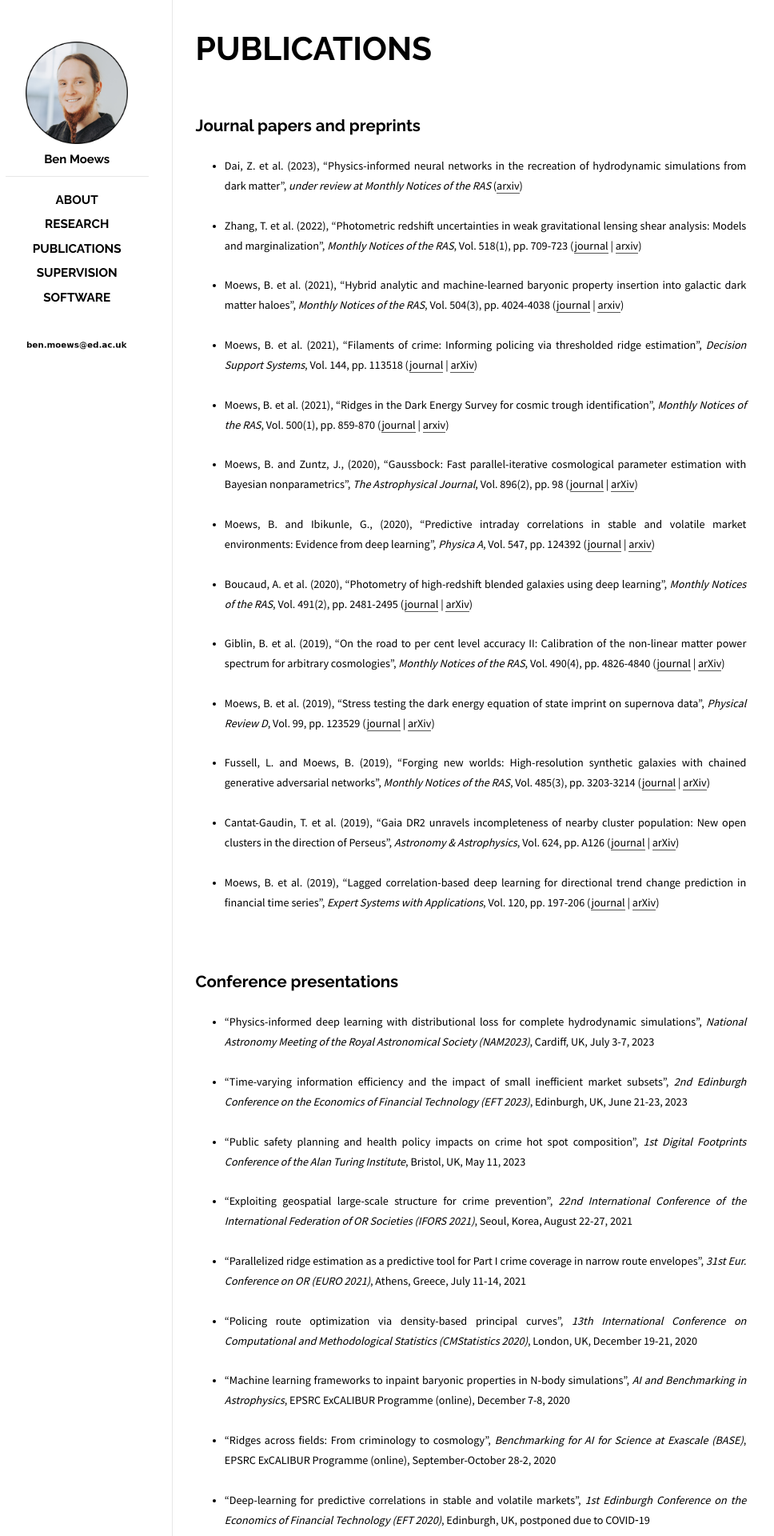
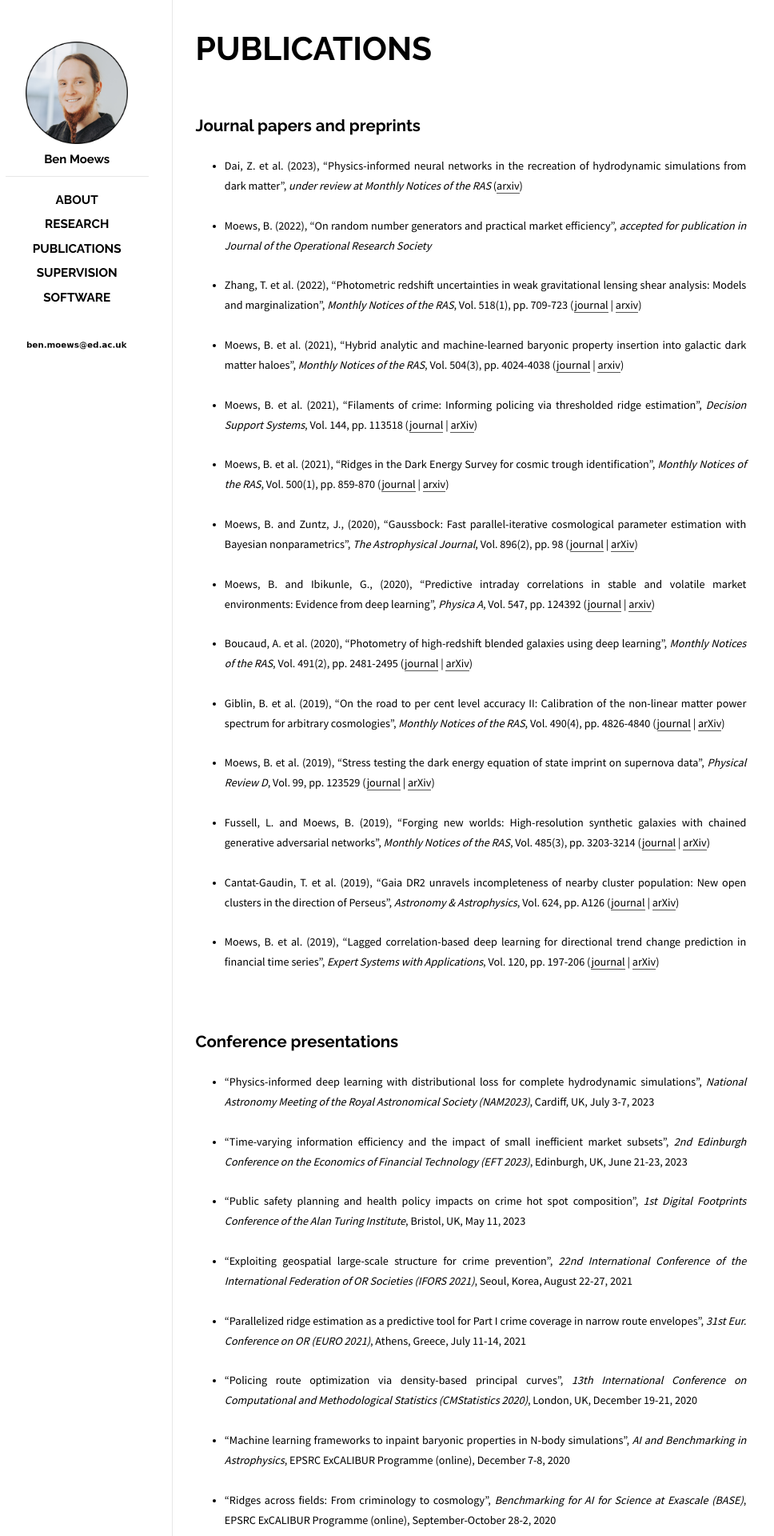
Before and after one commit to moews/moews.github.io, a Jekyll site: the page built from _posts/2017-03-25-publications.md, in a window 1280 px wide. Shown: the top 1920 px of the page at 80% size, without its empty margins (143-1111 px from the left). Built offline with Jekyll 4.4.1, drawn with Linux system fonts in a browser that asks for light colours.

Commit message:
Update 2017-03-25-publications.md

```diff
--- a/_posts/2017-03-25-publications.md
+++ b/_posts/2017-03-25-publications.md
@@ -10,9 +10,9 @@ categories: posts
 
 ## Journal papers and preprints
 
-<!--* <small>Moews, B. (2022), "On random number generators and practical market efficiency", _under review at Journal of the Operational Research Society_</small>-->
+* <small>Dai, Z. et al. (2023), "Physics-informed neural networks in the recreation of hydrodynamic simulations from dark matter", _under review at Monthly Notices of the RAS_ ([arxiv](https://arxiv.org/abs/2303.14090))</small>
 
-* <small>Dai, Z. et al. (2023), "Physics-informed neural networks in the recreation of hydrodynamic simulations from dark matter", _under review at Monthly Notices of the RAS_ ([arxiv](https://arxiv.org/abs/2303.14090))</small>
+* <small>Moews, B. (2022), "On random number generators and practical market efficiency", _accepted for publication in Journal of the Operational Research Society_</small>
 
 * <small>Zhang, T. et al. (2022), "Photometric redshift uncertainties in weak gravitational lensing shear analysis: Models and marginalization", _Monthly Notices of the RAS_, Vol. 518(1), pp. 709-723 ([journal](https://doi.org/10.1093/mnras/stac3090) | [arxiv](https://arxiv.org/abs/2206.10169))</small>
 
```
